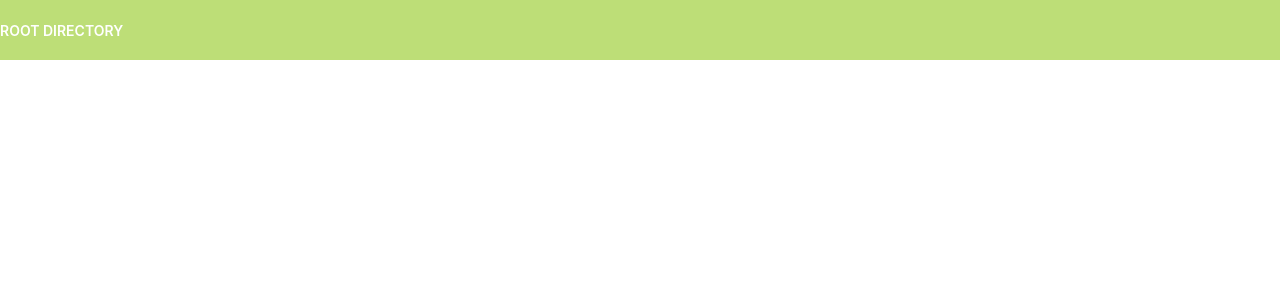
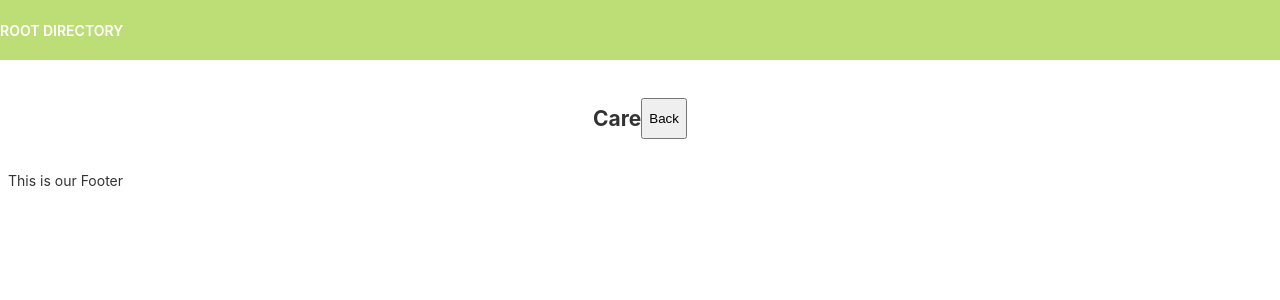
Before and after one commit to root-directory/leaves, an Angular app: page /forest/1/plant-care in a window 1280 px wide. Shown: the top 300 px of the page. Built offline with nearby package versions, Linux system fonts and the light colour scheme.

Commit message:
Add back button for growth/care Component

```diff
--- a/src/app/mock-plants.ts
+++ b/src/app/mock-plants.ts
@@ -6,23 +6,27 @@ export const PLANTS: Plant[] = [
     name: 'Mater',
     plantType: 'Tomato',
     imgUrl: 'https://via.placeholder.com/150',
+    plantImgs: ['https://via.placeholder.com/150', 'https://via.placeholder.com/150', 'https://via.placeholder.com/150']
   },
   {
     id: 2,
     name: 'Pliskin',
     plantType: 'Snake',
     imgUrl: 'https://via.placeholder.com/150',
+    plantImgs: ['https://via.placeholder.com/150', 'https://via.placeholder.com/150']
   },
   {
     id: 3,
     name: 'Nemo',
     plantType: 'Goldfish',
     imgUrl: 'https://via.placeholder.com/150',
+    plantImgs: ['https://via.placeholder.com/150']
   },
   {
     id: 4,
     name: 'Hugo',
     plantType: 'Spider',
     imgUrl: 'https://via.placeholder.com/150',
+    plantImgs: ['https://via.placeholder.com/150', 'https://via.placeholder.com/150', 'https://via.placeholder.com/150', 'https://via.placeholder.com/150']
   },
 ];
--- a/src/app/plant-care/plant-care.component.html
+++ b/src/app/plant-care/plant-care.component.html
@@ -1 +1,6 @@
-<p>plant-care works!</p>
+<div *ngIf="plant" class="content" role="main" >
+  <div class="card-container">
+    <h2>Care</h2>
+    <button (click)="goBack()">Back</button>
+  </div>
+</div>
--- a/src/app/plant-care/plant-care.component.scss
+++ b/src/app/plant-care/plant-care.component.scss
@@ -0,0 +1,146 @@
+:host {
+  font-family: -apple-system, BlinkMacSystemFont, "Segoe UI", Roboto, Helvetica, Arial, sans-serif, "Apple Color Emoji", "Segoe UI Emoji", "Segoe UI Symbol";
+  font-size: 14px;
+  color: #333;
+  box-sizing: border-box;
+  -webkit-font-smoothing: antialiased;
+  -moz-osx-font-smoothing: grayscale;
+}
+
+$background-primary: #BDDE77;
+
+h1,
+h2,
+h3,
+h4,
+h5,
+h6 {
+  margin: 8px 0;
+}
+
+p {
+  margin: 0;
+}
+
+.spacer {
+  flex: 1;
+}
+
+.content {
+  display: flex;
+  margin: 82px auto 32px;
+  padding: 0 16px;
+  max-width: 960px;
+  flex-direction: column;
+  align-items: center;
+}
+
+.card-container {
+  display: flex;
+  flex-wrap: wrap;
+  justify-content: center;
+  margin-top: 16px;
+}
+
+.card {
+  border-radius: 4px;
+  border: 1px solid #eee;
+  background-color: #fafafa;
+  height: 400px;
+  width: 200px;
+  margin: 0 8px 16px;
+  padding: 16px;
+  display: flex;
+  flex-direction: column;
+  justify-content: center;
+  align-items: center;
+  transition: all 0.2s ease-in-out;
+  line-height: 24px;
+}
+
+
+.card-container .card:not(:last-child) {
+  margin-right: 0;
+}
+
+.card.card-small {
+  height: 16px;
+  width: 168px;
+}
+
+.card-container .card:not(.highlight-card) {
+  cursor: pointer;
+}
+
+.card-container .card:not(.highlight-card):hover {
+  transform: translateY(-3px);
+  box-shadow: 0 4px 17px rgba(0, 0, 0, 0.35);
+}
+
+.card-container .card:not(.highlight-card):hover .material-icons path {
+  fill: rgb(105, 103, 103);
+}
+
+.card.highlight-card {
+  background-color: $background-primary;
+  color: white;
+  font-weight: 600;
+  border: none;
+  width: auto;
+  min-width: 30%;
+  position: relative;
+}
+
+.card.card.highlight-card span {
+  margin-left: 60px;
+}
+
+a,
+a:visited,
+a:hover {
+  color: #1976d2;
+  text-decoration: none;
+}
+
+a:hover {
+  color: #125699;
+}
+
+.circle-link {
+  height: 40px;
+  width: 40px;
+  border-radius: 40px;
+  margin: 8px;
+  background-color: white;
+  border: 1px solid #eeeeee;
+  display: flex;
+  justify-content: center;
+  align-items: center;
+  cursor: pointer;
+  box-shadow: 0 1px 3px rgba(0, 0, 0, 0.12), 0 1px 2px rgba(0, 0, 0, 0.24);
+  transition: 1s ease-out;
+}
+
+.circle-link:hover {
+  transform: translateY(-0.25rem);
+  box-shadow: 0px 3px 15px rgba(0, 0, 0, 0.2);
+}
+
+/* Responsive Styles */
+@media screen and (max-width: 767px) {
+
+  .card-container > *:not(.circle-link) ,
+  .terminal {
+    width: 100%;
+  }
+
+  .card:not(.highlight-card) {
+    height: 200px;
+    margin: 8px 0;
+  }
+
+  .card.highlight-card span {
+    margin-left: 72px;
+  }
+
+}
--- a/src/app/plant-care/plant-care.component.ts
+++ b/src/app/plant-care/plant-care.component.ts
@@ -1,4 +1,8 @@
 import { Component, OnInit } from '@angular/core';
+import { Location } from '@angular/common';
+import { PlantService } from '../plant.service';
+import { Plant } from '../plant';
+import { ActivatedRoute } from '@angular/router';
 
 @Component({
   selector: 'app-plant-care',
@@ -6,10 +10,25 @@ import { Component, OnInit } from '@angular/core';
   styleUrls: ['./plant-care.component.scss']
 })
 export class PlantCareComponent implements OnInit {
-
-  constructor() { }
+  plant: Plant;
+  constructor(
+    private route: ActivatedRoute,
+    private plantService: PlantService,
+    private location: Location
+  ) { }
 
   ngOnInit(): void {
+    this.getPlant();
+  }
+
+  getPlant(): void {
+    const id = +this.route.snapshot.paramMap.get('id');
+    this.plantService.getPlant(id)
+      .subscribe(plant => this.plant = plant);
+  }
+
+  goBack(): void {
+    this.location.back();
   }
 
 }
--- a/src/app/plant-growth/plant-growth.component.html
+++ b/src/app/plant-growth/plant-growth.component.html
@@ -1 +1,7 @@
-<p>plant-growth works!</p>
+<div *ngIf="plant" class="content" role="main" >
+  <h2>Growth</h2>
+  <div *ngFor="let plantImg of plant.plantImgs" class="card-container">
+    <img src={{plantImg}}/>
+  </div>
+  <button (click)="goBack()">Back</button>
+</div>
--- a/src/app/plant-growth/plant-growth.component.scss
+++ b/src/app/plant-growth/plant-growth.component.scss
@@ -0,0 +1,146 @@
+:host {
+  font-family: -apple-system, BlinkMacSystemFont, "Segoe UI", Roboto, Helvetica, Arial, sans-serif, "Apple Color Emoji", "Segoe UI Emoji", "Segoe UI Symbol";
+  font-size: 14px;
+  color: #333;
+  box-sizing: border-box;
+  -webkit-font-smoothing: antialiased;
+  -moz-osx-font-smoothing: grayscale;
+}
+
+$background-primary: #BDDE77;
+
+h1,
+h2,
+h3,
+h4,
+h5,
+h6 {
+  margin: 8px 0;
+}
+
+p {
+  margin: 0;
+}
+
+.spacer {
+  flex: 1;
+}
+
+.content {
+  display: flex;
+  margin: 82px auto 32px;
+  padding: 0 16px;
+  max-width: 960px;
+  flex-direction: column;
+  align-items: center;
+}
+
+.card-container {
+  display: flex;
+  flex-wrap: wrap;
+  justify-content: center;
+  margin-top: 16px;
+}
+
+.card {
+  border-radius: 4px;
+  border: 1px solid #eee;
+  background-color: #fafafa;
+  height: 400px;
+  width: 200px;
+  margin: 0 8px 16px;
+  padding: 16px;
+  display: flex;
+  flex-direction: column;
+  justify-content: center;
+  align-items: center;
+  transition: all 0.2s ease-in-out;
+  line-height: 24px;
+}
+
+
+.card-container .card:not(:last-child) {
+  margin-right: 0;
+}
+
+.card.card-small {
+  height: 16px;
+  width: 168px;
+}
+
+.card-container .card:not(.highlight-card) {
+  cursor: pointer;
+}
+
+.card-container .card:not(.highlight-card):hover {
+  transform: translateY(-3px);
+  box-shadow: 0 4px 17px rgba(0, 0, 0, 0.35);
+}
+
+.card-container .card:not(.highlight-card):hover .material-icons path {
+  fill: rgb(105, 103, 103);
+}
+
+.card.highlight-card {
+  background-color: $background-primary;
+  color: white;
+  font-weight: 600;
+  border: none;
+  width: auto;
+  min-width: 30%;
+  position: relative;
+}
+
+.card.card.highlight-card span {
+  margin-left: 60px;
+}
+
+a,
+a:visited,
+a:hover {
+  color: #1976d2;
+  text-decoration: none;
+}
+
+a:hover {
+  color: #125699;
+}
+
+.circle-link {
+  height: 40px;
+  width: 40px;
+  border-radius: 40px;
+  margin: 8px;
+  background-color: white;
+  border: 1px solid #eeeeee;
+  display: flex;
+  justify-content: center;
+  align-items: center;
+  cursor: pointer;
+  box-shadow: 0 1px 3px rgba(0, 0, 0, 0.12), 0 1px 2px rgba(0, 0, 0, 0.24);
+  transition: 1s ease-out;
+}
+
+.circle-link:hover {
+  transform: translateY(-0.25rem);
+  box-shadow: 0px 3px 15px rgba(0, 0, 0, 0.2);
+}
+
+/* Responsive Styles */
+@media screen and (max-width: 767px) {
+
+  .card-container > *:not(.circle-link) ,
+  .terminal {
+    width: 100%;
+  }
+
+  .card:not(.highlight-card) {
+    height: 200px;
+    margin: 8px 0;
+  }
+
+  .card.highlight-card span {
+    margin-left: 72px;
+  }
+
+}
--- a/src/app/plant-growth/plant-growth.component.ts
+++ b/src/app/plant-growth/plant-growth.component.ts
@@ -1,4 +1,8 @@
 import { Component, OnInit } from '@angular/core';
+import { ActivatedRoute } from '@angular/router';
+import { Location } from '@angular/common';
+import { PlantService } from '../plant.service';
+import { Plant } from '../plant';
 
 @Component({
   selector: 'app-plant-growth',
@@ -6,10 +10,24 @@ import { Component, OnInit } from '@angular/core';
   styleUrls: ['./plant-growth.component.scss']
 })
 export class PlantGrowthComponent implements OnInit {
-
-  constructor() { }
+  plant: Plant;
+  constructor(
+    private route: ActivatedRoute,
+    private plantService: PlantService,
+    private location: Location
+  ) { }
 
   ngOnInit(): void {
+    this.getPlant();
   }
 
+  getPlant(): void {
+    const id = +this.route.snapshot.paramMap.get('id');
+    this.plantService.getPlant(id)
+      .subscribe(plant => this.plant = plant);
+  }
+
+  goBack(): void {
+    this.location.back();
+  }
 }
--- a/src/app/plant-overview/plant-overview.component.ts
+++ b/src/app/plant-overview/plant-overview.component.ts
@@ -1,5 +1,4 @@
 import { Component, OnInit } from '@angular/core';
-import {PLANTS} from '../mock-plants';
 import { ActivatedRoute } from '@angular/router';
 import { Location } from '@angular/common';
 import { PlantService } from '../plant.service';
--- a/src/app/plant.ts
+++ b/src/app/plant.ts
@@ -3,4 +3,5 @@ export interface Plant {
   name: string;
   plantType: string;
   imgUrl: string;
+  plantImgs: string[];
 }
```
Also changed, not shown: src/app/app.module.ts (line endings or trailing spaces).
